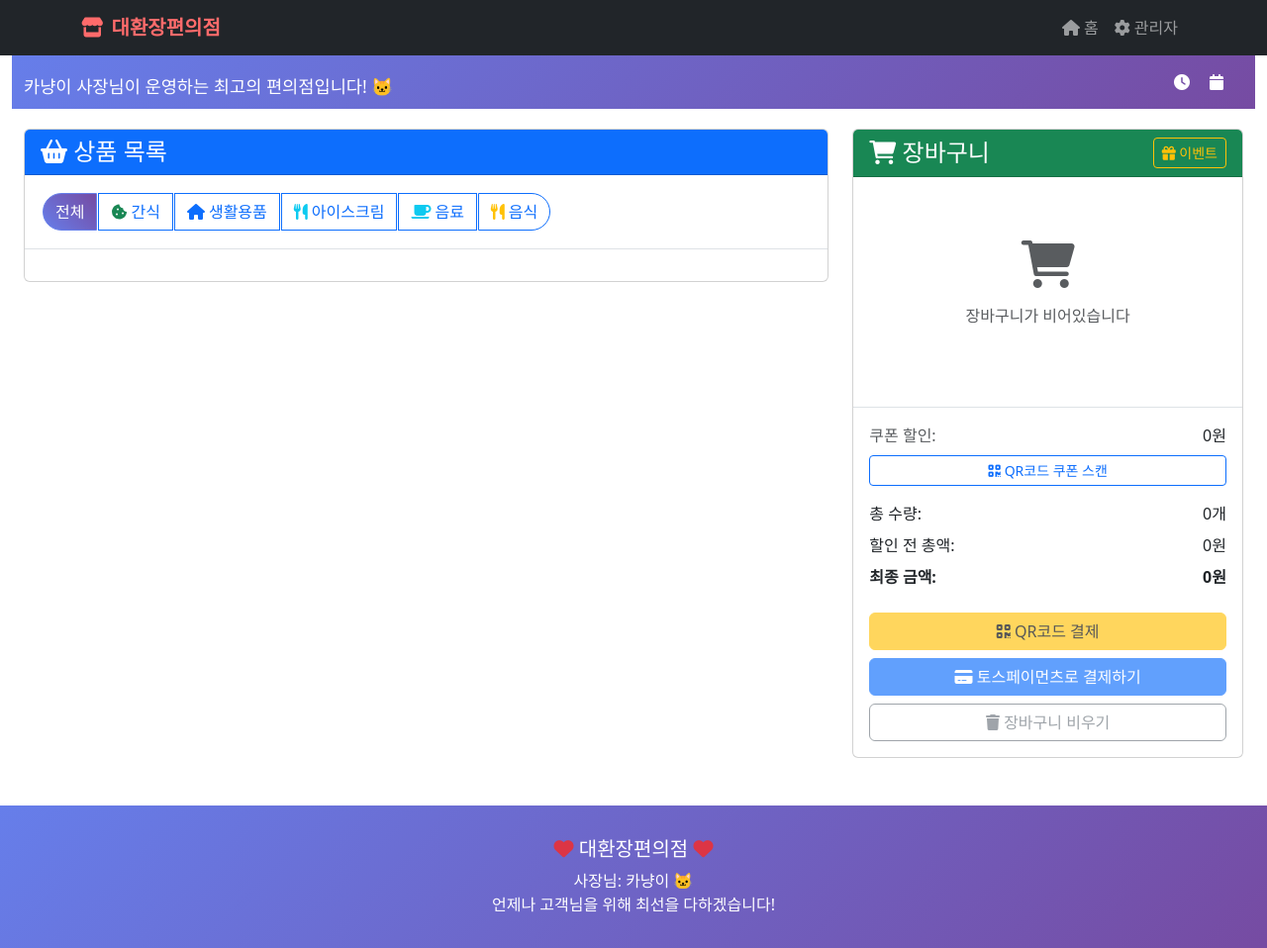
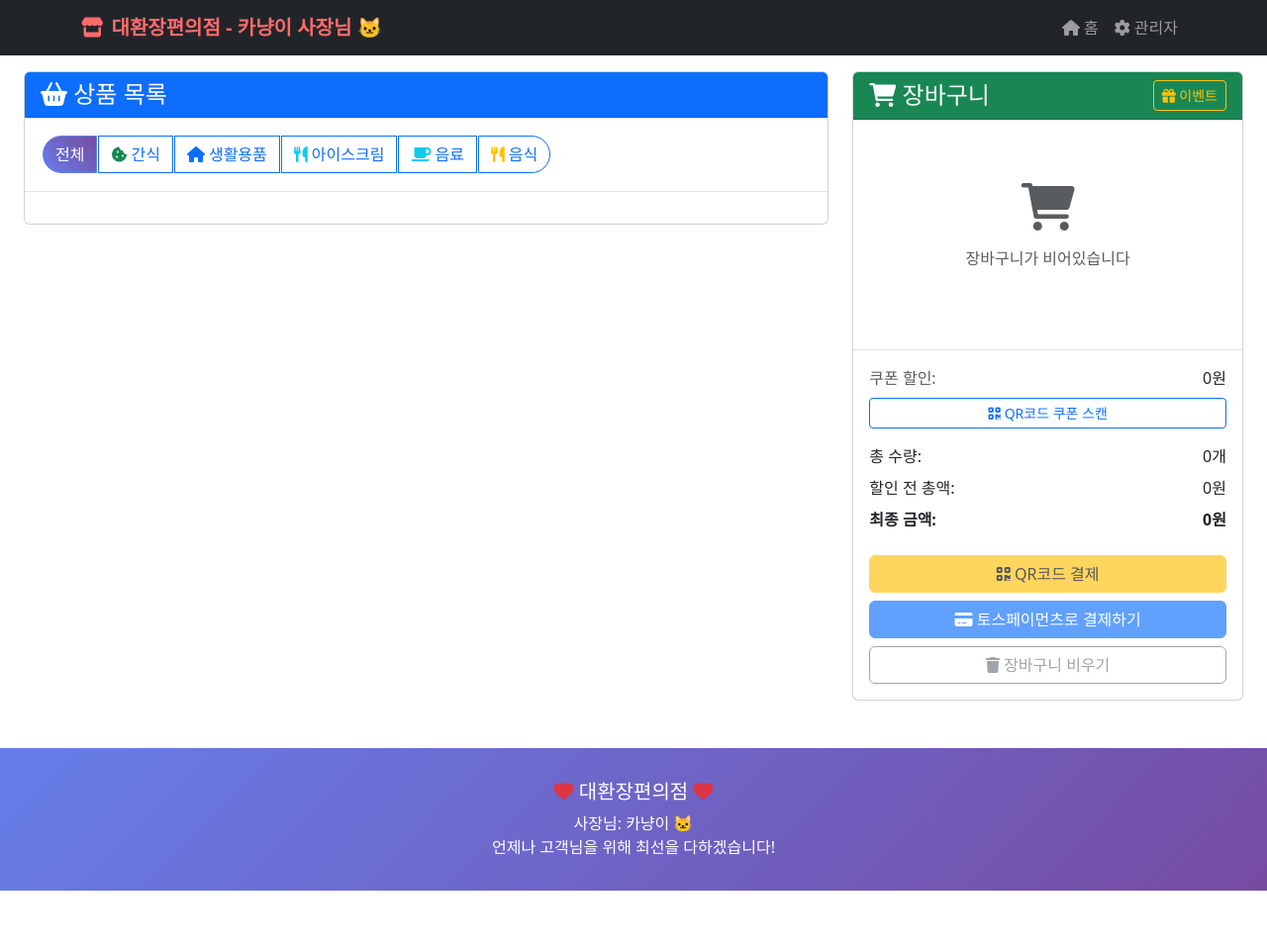
Before and after one commit to june4432/convenience-store-app, a Flask app: page / in a window 1280 px wide. Shown: the whole page at 99% size. After the commit the page ends 900 px from the top, so only its background shows below. Run offline with Flask 3, Linux system fonts and the light colour scheme; some libraries are stand-ins or nearby versions.

Commit message:
헤더 레이아웃 수정

```diff
--- a/app.py
+++ b/app.py
@@ -271,135 +271,14 @@ def admin_login():
         password = request.form.get('password')
         if password == app.config['ADMIN_PASSWORD']:
             session['admin_logged_in'] = True
-            flash('관리자로 로그인되었습니다.', 'success')
             return redirect(url_for('admin'))
         else:
             flash('비밀번호가 올바르지 않습니다.', 'error')
-
-    # 템플릿 파일이 없을 경우를 대비해 직접 HTML 반환
-    try:
-        return render_template('admin_login.html')
-    except:
-        # 임시 HTML 반환
-        html_content = '''
-<!DOCTYPE html>
-<html lang="ko">
-<head>
-    <meta charset="UTF-8">
-    <meta name="viewport" content="width=device-width, initial-scale=1.0">
-    <title>관리자 로그인 - 편의점</title>
-    <link href="https://cdn.jsdelivr.net/npm/bootstrap@5.1.3/dist/css/bootstrap.min.css" rel="stylesheet">
-    <link href="https://cdnjs.cloudflare.com/ajax/libs/font-awesome/6.0.0/css/all.min.css" rel="stylesheet">
-    <style>
-        body {
-            background: linear-gradient(135deg, #667eea 0%, #764ba2 100%);
-            min-height: 100vh;
-            display: flex;
-            align-items: center;
-            justify-content: center;
-        }
-        .login-card {
-            background: white;
-            border-radius: 15px;
-            box-shadow: 0 15px 35px rgba(0, 0, 0, 0.1);
-            padding: 2rem;
-            width: 100%;
-            max-width: 400px;
-        }
-        .login-header {
-            text-align: center;
-            margin-bottom: 2rem;
-        }
-        .login-header i {
-            font-size: 3rem;
-            color: #667eea;
-            margin-bottom: 1rem;
-        }
-        .form-control {
-            border-radius: 10px;
-            border: 2px solid #e9ecef;
-            padding: 0.75rem 1rem;
-            transition: all 0.3s ease;
-        }
-        .form-control:focus {
-            border-color: #667eea;
-            box-shadow: 0 0 0 0.2rem rgba(102, 126, 234, 0.25);
-        }
-        .btn-login {
-            background: linear-gradient(135deg, #667eea 0%, #764ba2 100%);
-            border: none;
-            border-radius: 10px;
-            padding: 0.75rem 2rem;
-            font-weight: 600;
-            transition: all 0.3s ease;
-        }
-        .btn-login:hover {
-            transform: translateY(-2px);
-            box-shadow: 0 5px 15px rgba(102, 126, 234, 0.4);
-        }
-        .back-link {
-            text-align: center;
-            margin-top: 1rem;
-        }
-        .back-link a {
-            color: #667eea;
-            text-decoration: none;
-        }
-        .back-link a:hover {
-            text-decoration: underline;
-        }
-    </style>
-</head>
-<body>
-    <div class="container">
-        <div class="row justify-content-center">
-            <div class="col-md-6 col-lg-4">
-                <div class="login-card">
-                    <div class="login-header">
-                        <i class="fas fa-user-shield"></i>
-                        <h3>관리자 로그인</h3>
-                        <p class="text-muted">관리자 비밀번호를 입력하세요</p>
-                    </div>
-
-                    <form method="POST">
-                        <div class="mb-3">
-                            <label for="password" class="form-label">비밀번호</label>
-                            <div class="input-group">
-                                <span class="input-group-text">
-                                    <i class="fas fa-lock"></i>
-                                </span>
-                                <input type="password" class="form-control" id="password" name="password" required>
-                            </div>
-                        </div>
-
-                        <div class="d-grid">
-                            <button type="submit" class="btn btn-primary btn-login">
-                                <i class="fas fa-sign-in-alt me-2"></i>로그인
-                            </button>
-                        </div>
-                    </form>
-
-                    <div class="back-link">
-                        <a href="/">
-                            <i class="fas fa-arrow-left me-1"></i>메인 페이지로 돌아가기
-                        </a>
-                    </div>
-                </div>
-            </div>
-        </div>
-    </div>
-
-    <script src="https://cdn.jsdelivr.net/npm/bootstrap@5.1.3/dist/js/bootstrap.bundle.min.js"></script>
-</body>
-</html>
-        '''
-        return html_content
+    return render_template('admin_login.html')
 
 @app.route('/admin/logout')
 def admin_logout():
-    """관리자 로그아웃"""
     session.pop('admin_logged_in', None)
-    flash('로그아웃되었습니다.', 'info')
     return redirect(url_for('index'))
 
 @app.route('/admin')
--- a/templates/base.html
+++ b/templates/base.html
@@ -140,7 +140,7 @@
     <nav class="navbar navbar-expand-lg navbar-dark bg-dark">
         <div class="container">
             <a class="navbar-brand" href="{{ url_for('index') }}">
-                <i class="fas fa-store me-2"></i>대환장편의점
+                <i class="fas fa-store me-2"></i>대환장편의점 <span class="d-none d-md-inline">- 카냥이 사장님 🐱</span>
             </a>
             <button class="navbar-toggler" type="button" data-bs-toggle="collapse" data-bs-target="#navbarNav">
                 <span class="navbar-toggler-icon"></span>
@@ -162,7 +162,7 @@
         </div>
     </nav>
 
-    <main class="container-fluid">
+    <main class="container-fluid" style="margin-top: 1rem;">
         {% block content %}{% endblock %}
     </main>
 
--- a/templates/index.html
+++ b/templates/index.html
@@ -149,28 +149,6 @@
                 <button type="button" class="btn btn-secondary w-100" data-bs-dismiss="modal" onclick="closeEventModal()">
                     <i class="fas fa-times me-2"></i>닫기
                 </button>
-            </div>
-        </div>
-    </div>
-</div>
-
-<div class="pos-header">
-    <div class="container-fluid">
-        <div class="row align-items-center">
-            <div class="col-md-8">
-                <p class="mb-0 mt-2">카냥이 사장님이 운영하는 최고의 편의점입니다! 🐱</p>
-            </div>
-            <div class="col-md-4 text-end">
-                <div class="d-flex justify-content-end align-items-center">
-                    <div class="me-3">
-                        <i class="fas fa-clock me-1"></i>
-                        <span id="current-time"></span>
-                    </div>
-                    <div class="me-3">
-                        <i class="fas fa-calendar me-1"></i>
-                        <span id="current-date"></span>
-                    </div>
-                </div>
             </div>
         </div>
     </div>
@@ -383,7 +361,7 @@
     <div class="modal-dialog modal-dialog-centered">
         <div class="modal-content">
             <div class="modal-header bg-warning">
-                <h5 class="modal-title"><i class="fas fa-qrcode me-2"></i>QR코드로 결제하기</h5>
+                <h5 class="modal-title"><i class="fas fa-qrcode me-2"></i>QR코드로 결제하기ㅇ</h5>
                 <button type="button" class="btn-close" data-bs-dismiss="modal"></button>
             </div>
             <div class="modal-body text-center">
```
Also changed, not shown: templates/admin_login.html (+12 -0 lines).
